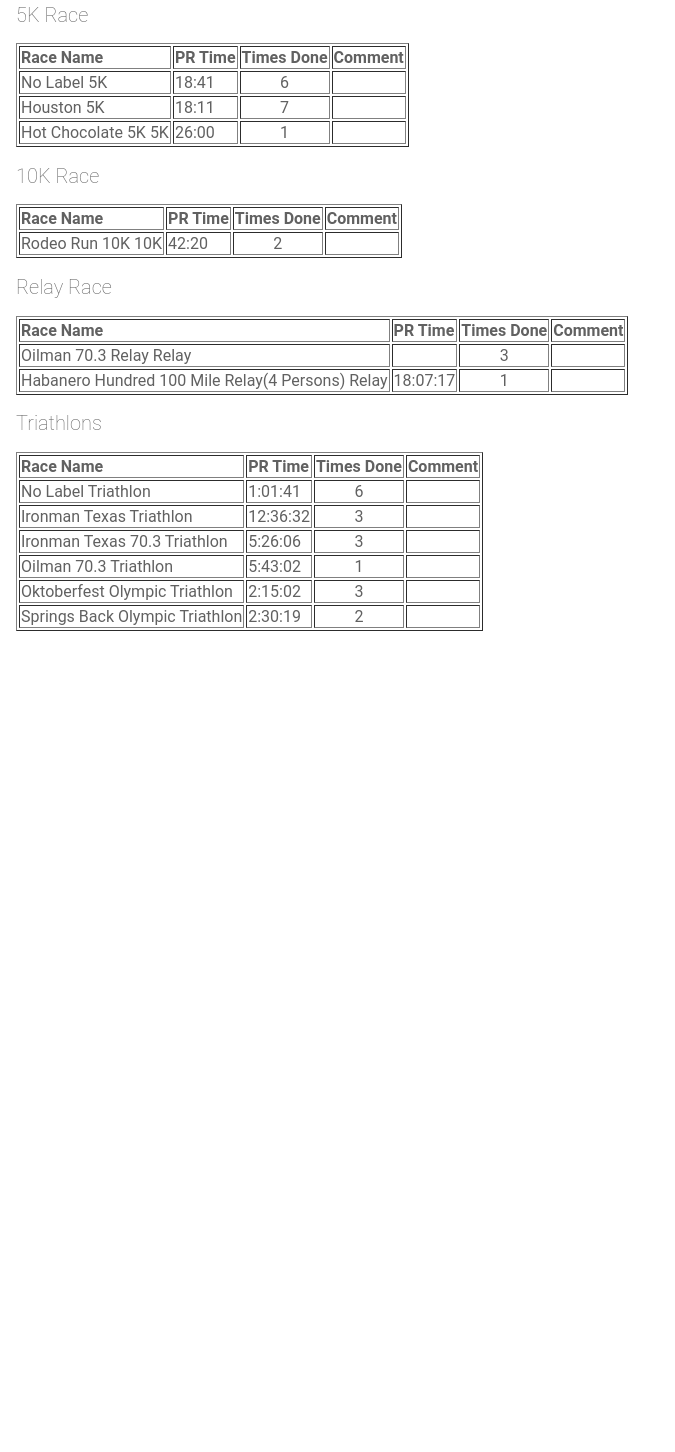
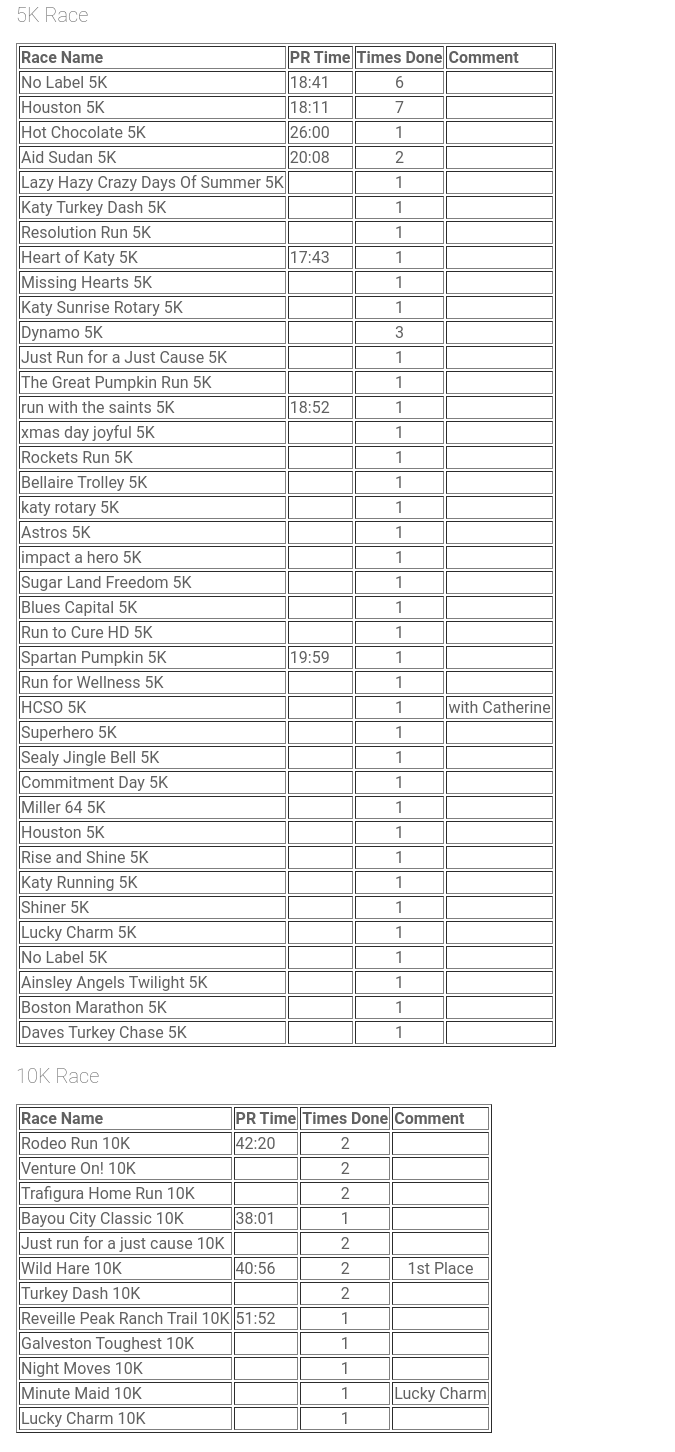
Before and after one commit to gchristie/rungogsrun, an Angular app: page / in a window 1280 px wide. Shown: the part 2120-3572 px from the top of the page, without its empty margins (0-675 px from the left). Before the commit the page ends 2751 px from the top, so only its background shows below. Built offline with nearby package versions, Linux system fonts and the light colour scheme.

Commit message:
1 file modified

```diff
--- a/src/app/racedata.ts
+++ b/src/app/racedata.ts
@@ -76,10 +76,58 @@ export var racedata =
   //5K
 , { name:'No Label',PR:'18:41',count:6,racetype:'5K',comment:'' }
 , { name:'Houston',PR:'18:11',count:7,racetype:'5K',comment:''  }
-, { name:'Hot Chocolate 5K',PR:'26:00',count:1,racetype:'5K',comment:''  }
+, { name:'Hot Chocolate',PR:'26:00',count:1,racetype:'5K',comment:''  }
+, { name:'Aid Sudan',PR:'20:08',count:2,racetype:'5K',comment:''  }
+, { name:'Lazy Hazy Crazy Days Of Summer',PR:'',count:1,racetype:'5K',comment:''  }
+, { name:'Katy Turkey Dash',PR:'',count:1,racetype:'5K',comment:''  }
+, { name:'Resolution Run',PR:'',count:1,racetype:'5K',comment:''  }
+, { name:'Heart of Katy',PR:'17:43',count:1,racetype:'5K',comment:''  }
+, { name:'Missing Hearts',PR:'',count:1,racetype:'5K',comment:''  }
+, { name:'Katy Sunrise Rotary',PR:'',count:1,racetype:'5K',comment:''  }
+, { name:'Dynamo',PR:'',count:3,racetype:'5K',comment:''  }
+, { name:' Just Run for a Just Cause',PR:'',count:1,racetype:'5K',comment:''  }
+, { name:'The Great Pumpkin Run',PR:'',count:1,racetype:'5K',comment:''  }
+, { name:'run with the saints',PR:'18:52',count:1,racetype:'5K',comment:''  }
+, { name:'xmas day joyful',PR:'',count:1,racetype:'5K',comment:''  }
+, { name:'Rockets Run',PR:'',count:1,racetype:'5K',comment:''  }
+, { name:'Bellaire Trolley',PR:'',count:1,racetype:'5K',comment:''  }
+, { name:'katy rotary',PR:'',count:1,racetype:'5K',comment:''  }
+
+, { name:'Astros',PR:'',count:1,racetype:'5K',comment:''  }
+, { name:'impact a hero',PR:'',count:1,racetype:'5K',comment:''  }
+, { name:'Sugar Land Freedom',PR:'',count:1,racetype:'5K',comment:''  }
+, { name:'Blues Capital',PR:'',count:1,racetype:'5K',comment:''  }
+, { name:'Run to Cure HD',PR:'',count:1,racetype:'5K',comment:''  }
+, { name:'Spartan Pumpkin',PR:'19:59',count:1,racetype:'5K',comment:''  }
+, { name:'Run for Wellness',PR:'',count:1,racetype:'5K',comment:''  }
+, { name:'HCSO',PR:'',count:1,racetype:'5K',comment:'with Catherine'  }
+, { name:'Superhero',PR:'',count:1,racetype:'5K',comment:''  }
+, { name:'Sealy Jingle Bell',PR:'',count:1,racetype:'5K',comment:''  }
+, { name:'Commitment Day',PR:'',count:1,racetype:'5K',comment:''  }
+, { name:'Miller 64',PR:'',count:1,racetype:'5K',comment:''  }
+, { name:'Houston',PR:'',count:1,racetype:'5K',comment:''  }
+, { name:'Rise and Shine',PR:'',count:1,racetype:'5K',comment:''  }
+, { name:'Katy Running',PR:'',count:1,racetype:'5K',comment:''  }
+, { name:'Shiner',PR:'',count:1,racetype:'5K',comment:''  }
+, { name:'Lucky Charm',PR:'',count:1,racetype:'5K',comment:''  }
+, { name:'No Label',PR:'',count:1,racetype:'5K',comment:''  }
+, { name:'Ainsley Angels Twilight',PR:'',count:1,racetype:'5K',comment:''  }
+, { name:'Boston Marathon',PR:'',count:1,racetype:'5K',comment:''  }
+, { name:'Daves Turkey Chase',PR:'',count:1,racetype:'5K',comment:''  }
 
 //10K
-, { name:'Rodeo Run 10K',PR:'42:20',count:2,racetype:'10K',comment:''  }
+, { name:'Rodeo Run',PR:'42:20',count:2,racetype:'10K',comment:''  }
+, { name:'Venture On!',PR:'',count:2,racetype:'10K',comment:''  }
+, { name:'Trafigura Home Run',PR:'',count:2,racetype:'10K',comment:''  }
+, { name:'Bayou City Classic',PR:'38:01',count:1,racetype:'10K',comment:''  }
+, { name:'Just run for a just cause',PR:'',count:2,racetype:'10K',comment:''  }
+, { name:'Wild Hare',PR:'40:56',count:2,racetype:'10K',comment:'1st Place'  }
+, { name:'Turkey Dash',PR:'',count:2,racetype:'10K',comment:''  }
+, { name:'Reveille Peak Ranch Trail',PR:'51:52',count:1,racetype:'10K',comment:''  }
+, { name:'Galveston Toughest',PR:'',count:1,racetype:'10K',comment:''  }
+, { name:'Night Moves',PR:'',count:1,racetype:'10K',comment:''  }
+, { name:'Minute Maid',PR:'',count:1,racetype:'10K',comment:'Lucky Charm'  }
+, { name:'Lucky Charm',PR:'',count:1,racetype:'10K',comment:''  }
 
 //15K
 , { name:'Hot Chocolate 15K',PR:'1:04:05',count:4,racetype:'15K',comment:'2018 2nd Place'  }
```
